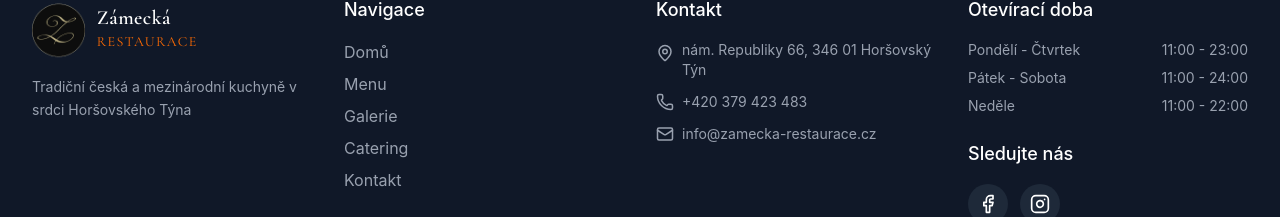
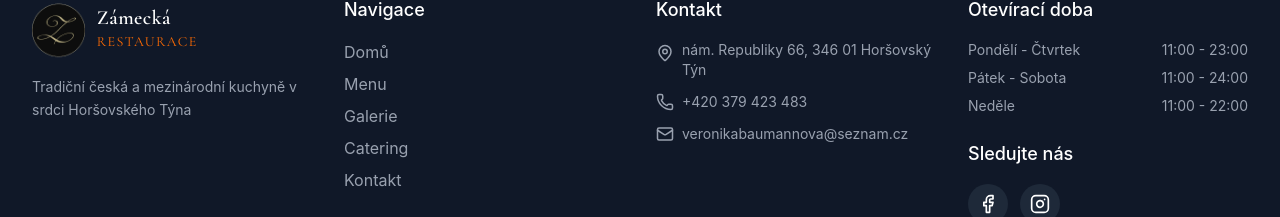
Before and after one commit to mesconliska-maker/Z-meck-restaurace, a React (Vite) app: page / in a window 1280 px wide. Shown: the part 6742-6959 px from the top of the page. Built offline with nearby package versions, Linux system fonts and the light colour scheme; no server answers.

Commit message:
Update Footer.tsx

```diff
--- a/src/app/components/Footer.tsx
+++ b/src/app/components/Footer.tsx
@@ -72,8 +72,8 @@ export function Footer() {
               </div>
               <div className="flex items-center gap-2">
                 <Mail size={18} className="flex-shrink-0" />
-                <a href="mailto:info@zamecka-restaurace.cz" className="text-sm hover:text-orange-600 transition-colors">
-                  info@zamecka-restaurace.cz
+                <a href="mailto:veronikabaumannova@seznam.cz" className="text-sm hover:text-orange-600 transition-colors">
+                  veronikabaumannova@seznam.cz
                 </a>
               </div>
             </div>
```
